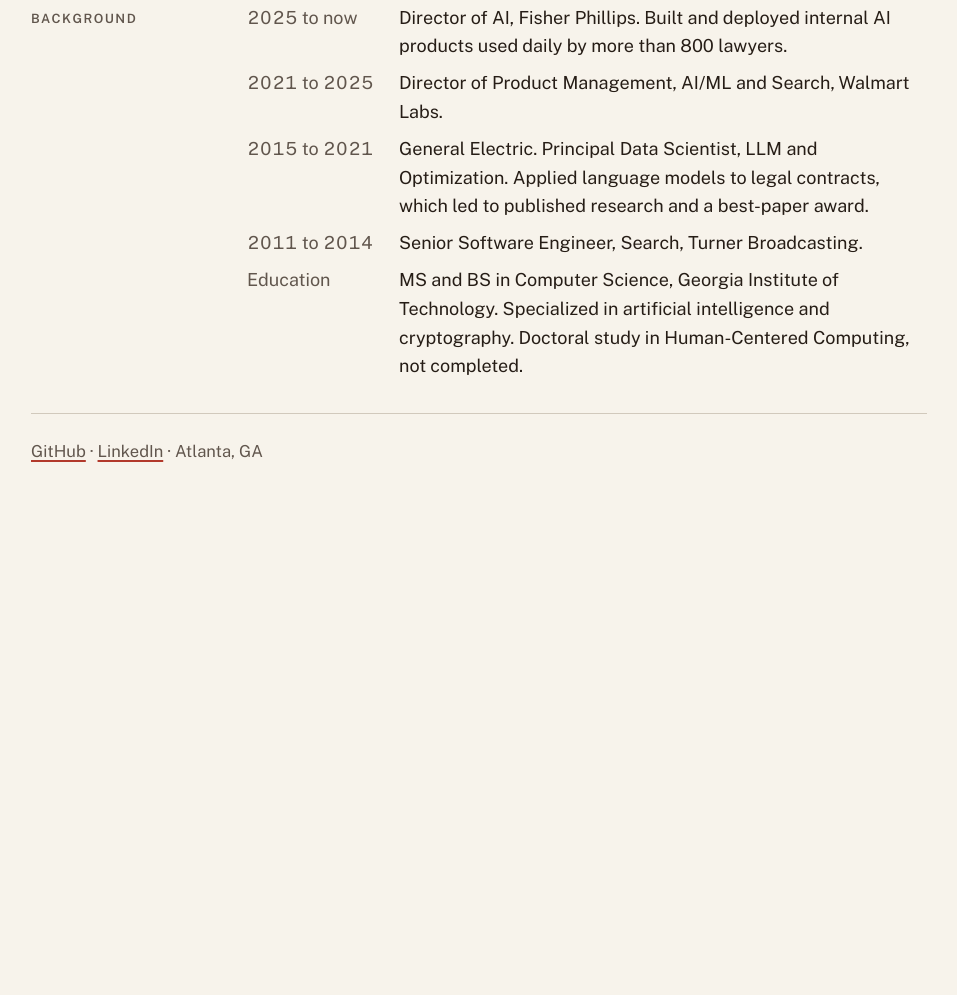
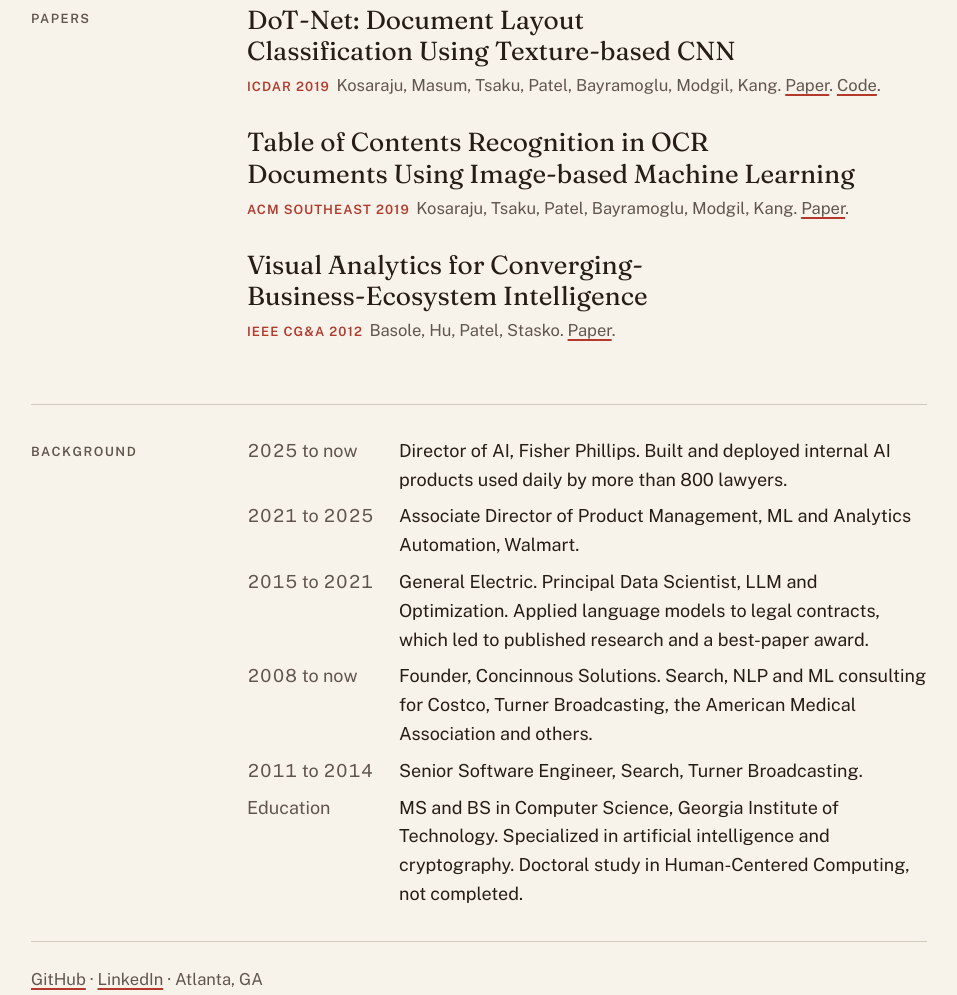
Before and after one commit to priteshpatel15/pritesh.ai, a plain HTML site: page index.html in a window 1280 px wide. Shown: the part 1297-2292 px from the top of the page, without its empty margins (161-1118 px from the left). Before the commit the page ends 1826 px from the top, so only its background shows below. Drawn offline with nearby package versions, Linux system fonts and the light colour scheme.

Commit message:
Add papers, founder role; match public Walmart title
Co-Authored-By: Claude <noreply@anthropic.com>

```diff
--- a/index.html
+++ b/index.html
@@ -69,11 +69,24 @@ footer{border-top:1px solid var(--rule);padding-top:1.5rem;color:var(--soft);fon
 </section>
 
 <section>
+<h2>Papers</h2>
+<ul class="ledger">
+<li><p class="claim">DoT-Net: Document Layout Classification Using Texture-based CNN</p>
+<p class="ev"><b>ICDAR 2019</b>Kosaraju, Masum, Tsaku, Patel, Bayramoglu, Modgil, Kang. <a href="https://doi.org/10.1109/ICDAR.2019.00168">Paper</a>. <a href="https://github.com/datax-lab/DoTNet">Code</a>.</p></li>
+<li><p class="claim">Table of Contents Recognition in OCR Documents Using Image-based Machine Learning</p>
+<p class="ev"><b>ACM Southeast 2019</b>Kosaraju, Tsaku, Patel, Bayramoglu, Modgil, Kang. <a href="https://doi.org/10.1145/3299815.3314455">Paper</a>.</p></li>
+<li><p class="claim">Visual Analytics for Converging-Business-Ecosystem Intelligence</p>
+<p class="ev"><b>IEEE CG&amp;A 2012</b>Basole, Hu, Patel, Stasko. <a href="https://doi.org/10.1109/MCG.2012.27">Paper</a>.</p></li>
+</ul>
+</section>
+
+<section>
 <h2>Background</h2>
 <dl>
 <dt>2025 to now</dt><dd>Director of AI, Fisher Phillips. Built and deployed internal AI products used daily by more than 800 lawyers.</dd>
-<dt>2021 to 2025</dt><dd>Director of Product Management, AI/ML and Search, Walmart Labs.</dd>
+<dt>2021 to 2025</dt><dd>Associate Director of Product Management, ML and Analytics Automation, Walmart.</dd>
 <dt>2015 to 2021</dt><dd>General Electric. Principal Data Scientist, LLM and Optimization. Applied language models to legal contracts, which led to published research and a best-paper award.</dd>
+<dt>2008 to now</dt><dd>Founder, Concinnous Solutions. Search, NLP and ML consulting for Costco, Turner Broadcasting, the American Medical Association and others.</dd>
 <dt>2011 to 2014</dt><dd>Senior Software Engineer, Search, Turner Broadcasting.</dd>
 <dt>Education</dt><dd>MS and BS in Computer Science, Georgia Institute of Technology. Specialized in artificial intelligence and cryptography. Doctoral study in Human-Centered Computing, not completed.</dd>
 </dl>
```
